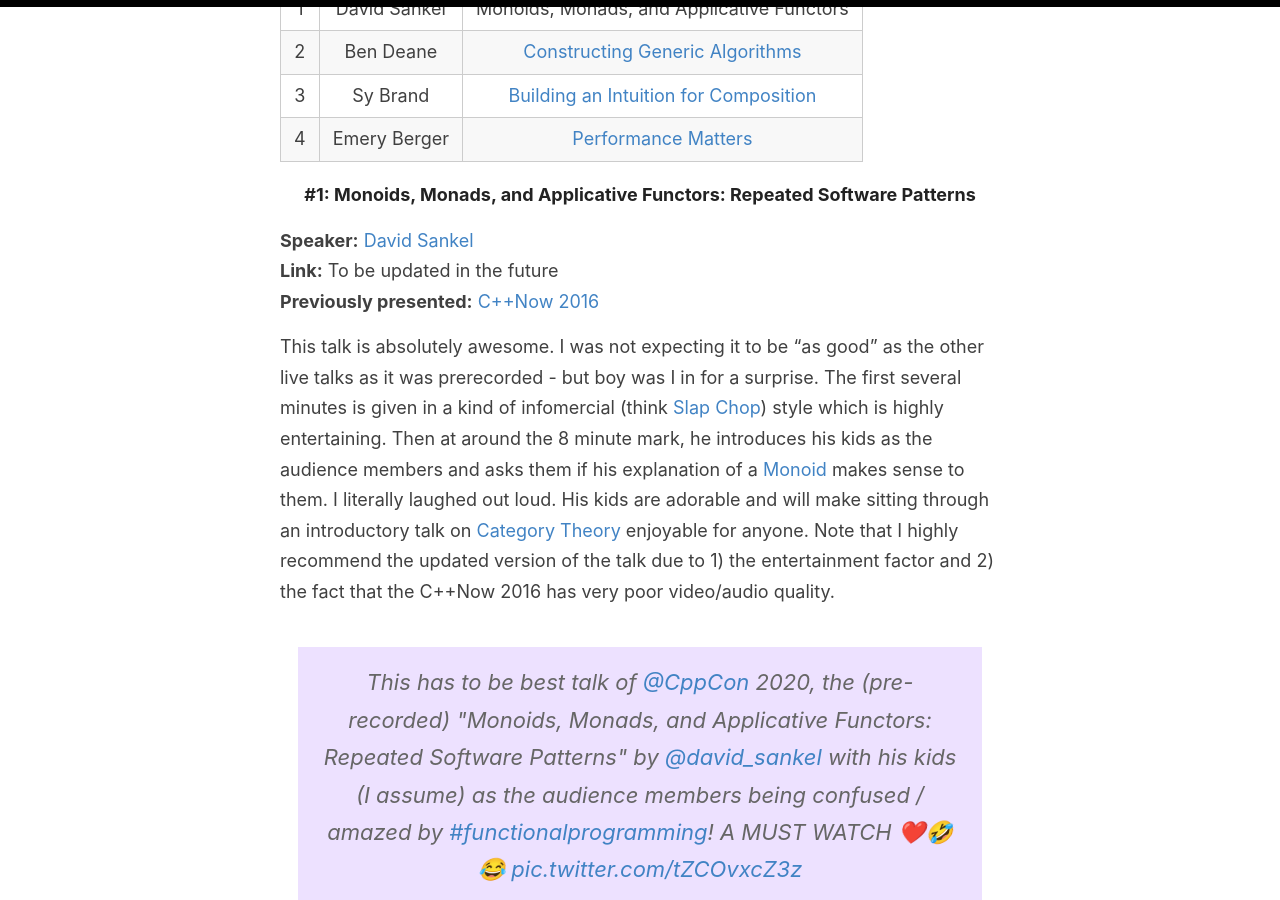
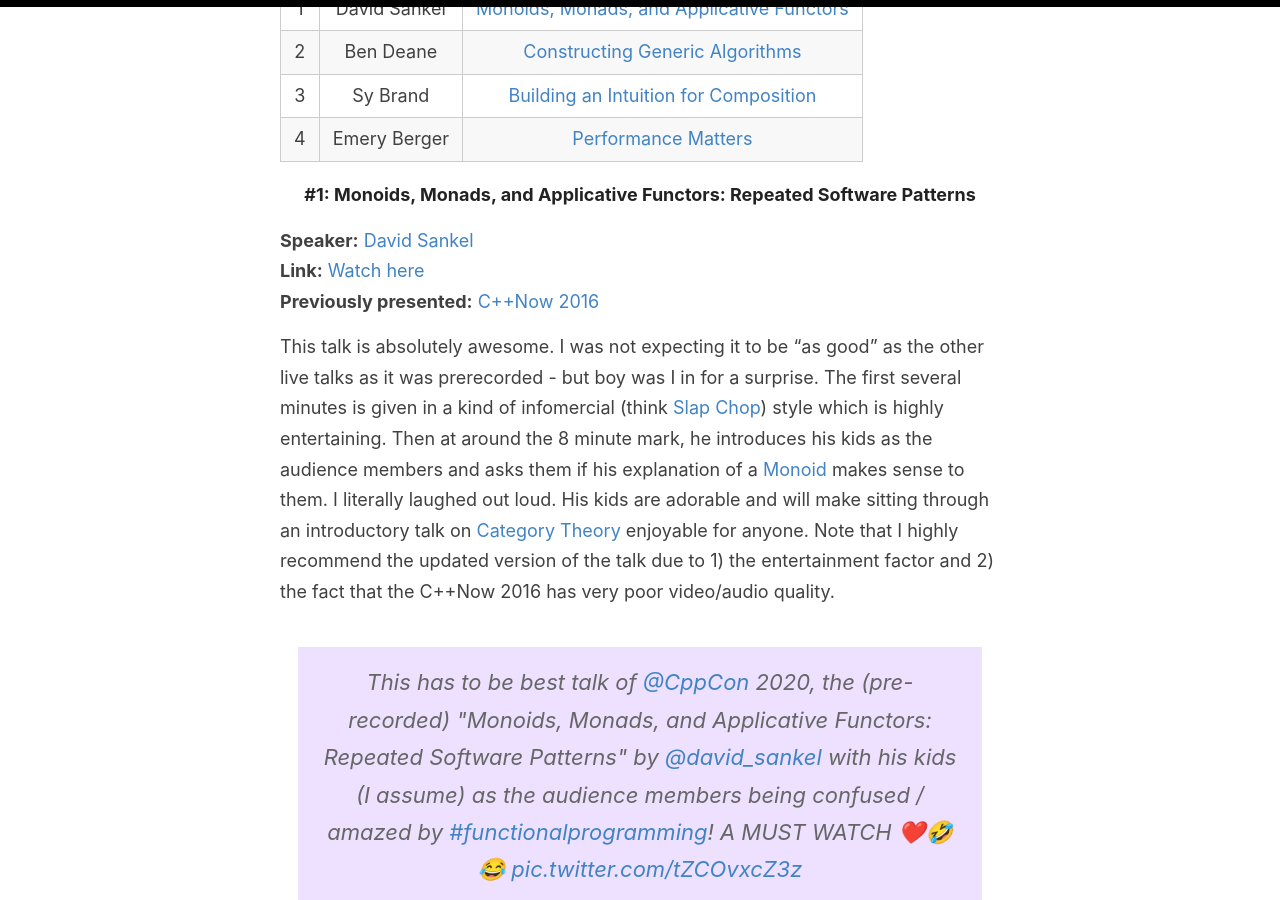
Before and after one commit to codereport/codereport.github.io, a Jekyll site: the page built from _posts/2020-09-20-CppCon2020TripReport.md, in a window 1280 px wide and 900 px high, scrolled down 3539 px. Built offline with Jekyll 4.4.1, drawn with Linux system fonts in a browser that asks for light colours; comment, search, counter and statistics services are not loaded.

Commit message:
Update 2020-09-20-CppCon2020TripReport.md

```diff
--- a/_posts/2020-09-20-CppCon2020TripReport.md
+++ b/_posts/2020-09-20-CppCon2020TripReport.md
@@ -62,7 +62,7 @@ Please keep that in mind while reading through the list
 
 ||Speaker|Talk|
 |:-:|:-:|:-:|
-|1|David Sankel|Monoids, Monads, and Applicative Functors|
+|1|David Sankel|[Monoids, Monads, and Applicative Functors](https://www.youtube.com/watch?v=giWCdQ7fnQU)|
 |2|Ben Deane|[Constructing Generic Algorithms](https://www.youtube.com/watch?v=InMh3JxbiTs)|
 |3|Sy Brand|[Building an Intuition for Composition](https://www.youtube.com/watch?v=AGRWRwi7rD0)|
 |4|Emery Berger|[Performance Matters](https://www.youtube.com/watch?v=koTf7u0v41o)|
@@ -70,7 +70,7 @@ Please keep that in mind while reading through the list
 #### #1: Monoids, Monads, and Applicative Functors: Repeated Software Patterns
 
 **Speaker:** [David Sankel](https://twitter.com/david_sankel)<br>
-**Link:** To be updated in the future <br>
+**Link:** [Watch here](https://www.youtube.com/watch?v=giWCdQ7fnQU) <br>
 **Previously presented:** [C++Now 2016](https://www.youtube.com/watch?v=DiisKQAkGM4)
 
 This talk is absolutely awesome. I was not expecting it to be "as good" as the other live talks as it was prerecorded - but boy was I in for a surprise. The first several minutes is given in a kind of infomercial (think [Slap Chop](https://www.youtube.com/watch?v=FqWgTM4di4s)) style which is highly entertaining. Then at around the 8 minute mark, he introduces his kids as the audience members and asks them if his explanation of a [Monoid](https://en.wikipedia.org/wiki/Monoid_(category_theory)) makes sense to them. I literally laughed out loud. His kids are adorable and will make sitting through an introductory talk on [Category Theory](https://en.wikipedia.org/wiki/Category_theory) enjoyable for anyone. Note that I highly recommend the updated version of the talk due to 1) the entertainment factor and 2) the fact that the C++Now 2016 has very poor video/audio quality.
```
